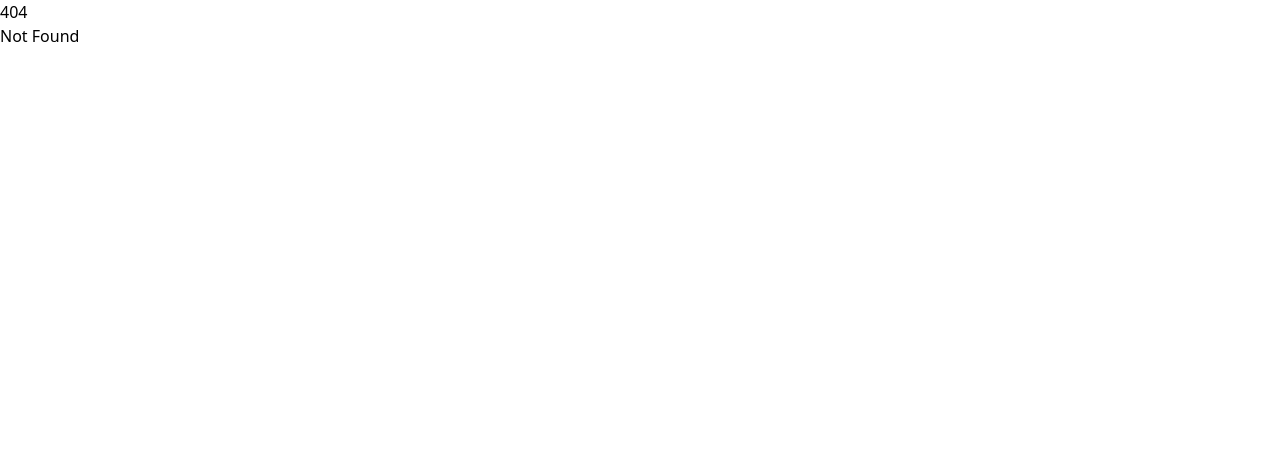
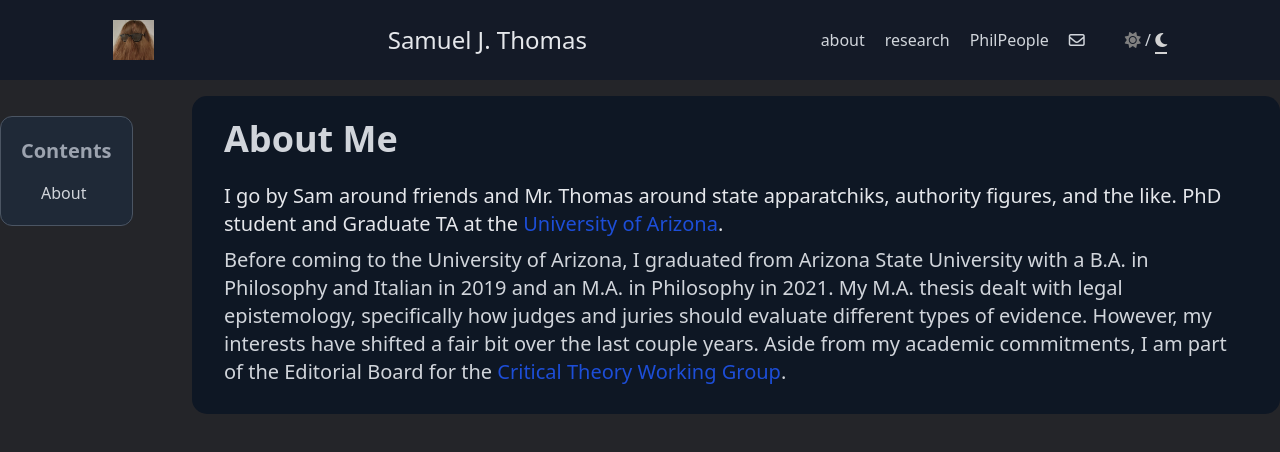
Before and after one commit to stensonowen/stomas, a SvelteKit app: page /teaching in a window 1280 px wide. Before the commit this address had no page. Shown: the top 452 px of the page. Built offline with nearby package versions, Linux system fonts and the light colour scheme.

Commit message:
Create +page.svelte

```diff
--- /dev/null
+++ b/src/routes/teaching/+page.svelte
@@ -0,0 +1,112 @@
+<script lang="ts">
+    import Navbar from '$lib/navbar.svelte'
+    import Card from '$lib/card.svelte'
+
+    let contentsElems = {};
+
+    function initializeScrollObserver() {
+        document.querySelectorAll('#table-of-contentsElems a').forEach(elem => {
+            contentsElems[elem.hash] = elem;
+        });
+
+        const options = {
+            threshold: [0, .1, .2, .3, .4, .5, .6, .7, .8, .9, 1],
+        };
+        let scrollObserver = new IntersectionObserver(onIntersection, options);
+        document.querySelectorAll('.section').forEach(e => scrollObserver.observe(e));
+    }
+    function onLoad() {
+        initializeScrollObserver();
+    }
+    function onIntersection(entries, observer) {
+        entries.forEach(e => {
+            if (e.isIntersecting) {
+                let link = contentsElems['#' + e.target.id];
+                if (! link) {
+                    console.warn(`label not found ${e.target.id}`);
+                    return
+                }
+                if (e.intersectionRatio > 0.4) {
+                    link.classList.add('selected');
+                } else {
+                    link.classList.remove('selected');
+                }
+            }
+        });
+    }
+
+</script>
+
+
+<style>
+    .section {
+        border-radius: 15px;
+        overflow-y: hidden;
+        background-color: lightgray;
+        padding: 1rem 2rem;
+        margin-bottom: 2rem;
+        scroll-margin-top: 5rem;
+    }
+    :global(body.dark) .section {
+        background-color: #0e1724;
+    }
+    .section h2 {
+        font-size: 2.25rem;
+        font-weight: bold;
+        margin-bottom: 1rem;
+    }
+    .section:target h2 {
+        text-decoration: underline;
+    }
+    .selected {
+        font-weight: bold;
+    }
+
+    :global(body) {
+        background-color: #EEEEEE;
+        transition: background-color 0.3s
+    }
+    :global(body.dark) {
+        background-color: #242529;
+    }
+</style>
+
+
+<Navbar />
+
+<div class="container mx-auto flex flex-col lg:flex-row">
+
+
+    <!-- Table of Contents -->
+    <div id="table-of-contentsElems" class="w-full lg:w-auto p-5 my-5 border rounded-xl border-gray-600 lg:fixed
+        bg-white dark:bg-gray-800
+        text-gray-500 dark:text-gray-300
+        ">
+        <h2 class="text-xl font-bold mb-4
+            text-gray-700 dark:text-gray-400"
+        >Contents</h2>
+        <ul class="space-y-2 px-5">
+            <li><a href="#about" class="hover:font-bold">About</a></li>
+        </ul>
+    </div>
+
+    <!-- Content -->
+    <div use:onLoad id="content-area" class="w-full lg:w-auto lg:ml-[15%]
+        text-gray-600 dark:text-gray-300">
+        <!-- ABOUT -->
+        <div id="about" class="section">
+            <h2> About Me </h2>
+            <p class="text-xl pb-1 dark:text-gray-200">
+                I go by Sam around friends and Mr. Thomas around state apparatchiks, authority figures, and the like.
+                PhD student and Graduate TA at the
+                <a class="text-blue-700 hover:underline" href="https://philosophy.arizona.edu/person/samuel-thomas"
+                >University of Arizona</a>.
+                </p> <p class="text-xl py-1">
+                Before coming to the University of Arizona, I graduated from Arizona State University with a B.A. in Philosophy and Italian in 2019 and an M.A. in Philosophy in 2021. My M.A. thesis dealt with legal epistemology, specifically how judges and juries should evaluate different types of evidence. However, my interests have shifted a fair bit over the last couple years. Aside from my academic commitments, I am part of the Editorial Board for the
+                <a class="text-blue-700 hover:underline" href="https://ctwgwebsite.github.io"
+                >Critical Theory Working Group</a>.
+                </p> <p class="text-xl py-1">
+            </p>
+        </div>
+    </div>
+</div>
```
